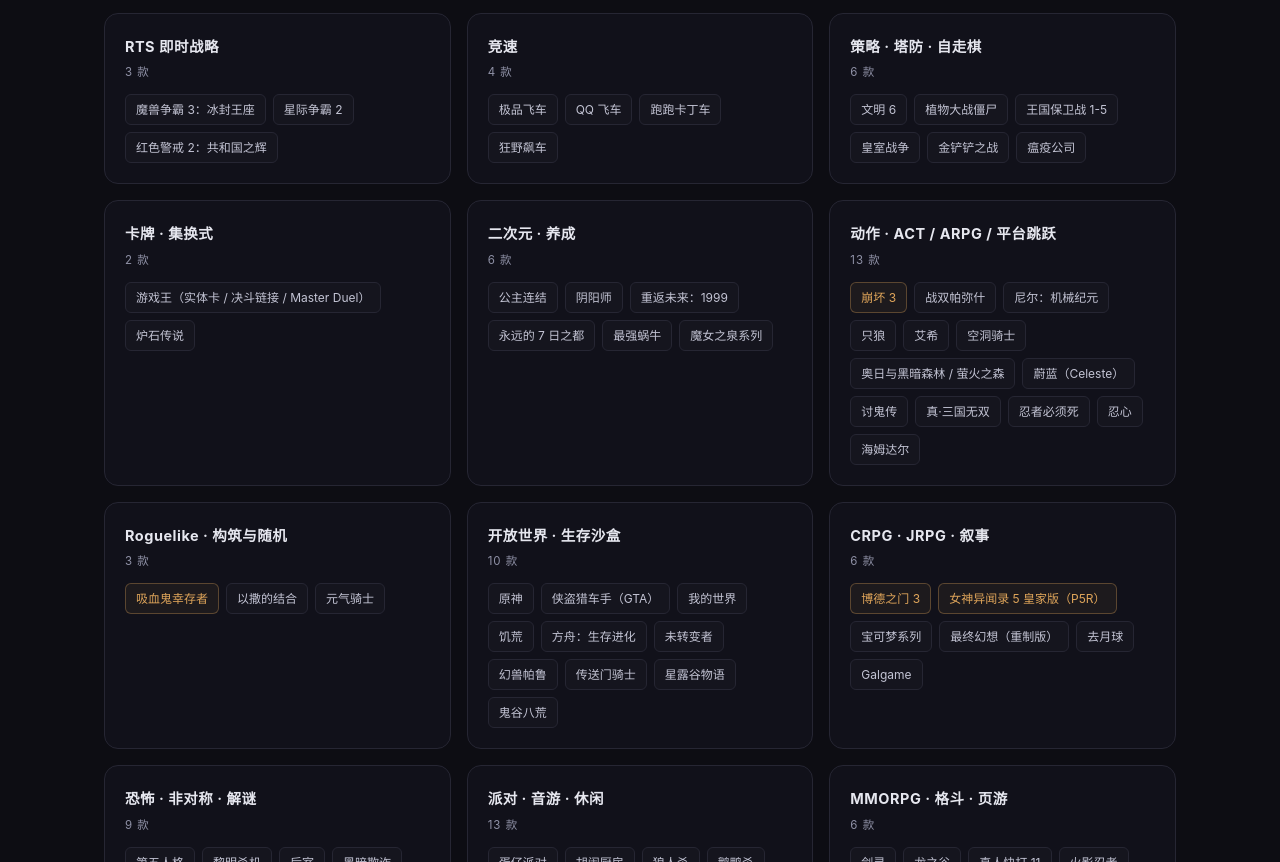
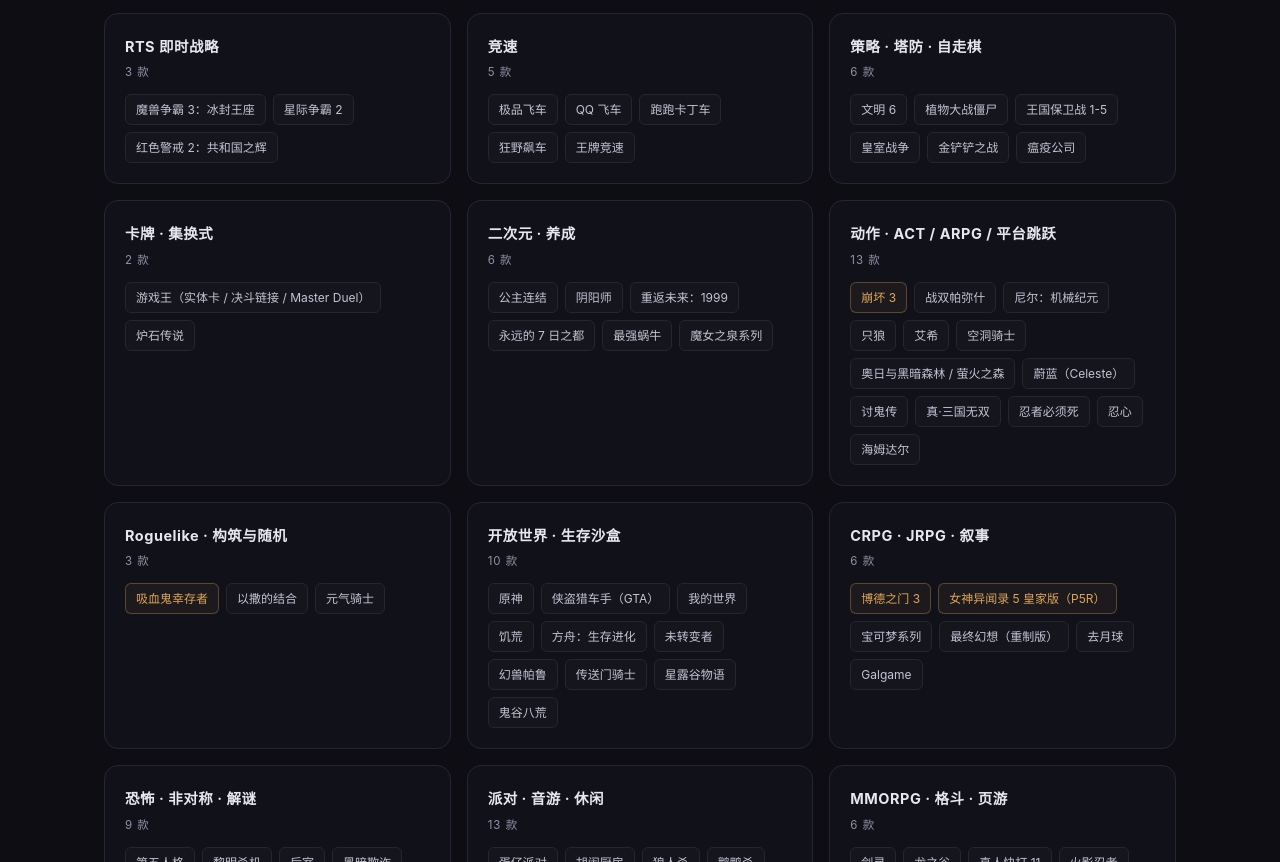
Before and after one commit to senyaolu-lab/portfolio, a plain HTML site: page 作品集主页.html in a window 1280 px wide. Shown: the part 1587-2449 px from the top of the page. Drawn offline with Linux system fonts and the light colour scheme.

Commit message:
游玩目录新增《王牌竞速》（竞速品类）

```diff
--- a/作品集主页.html
+++ b/作品集主页.html
@@ -188,8 +188,8 @@
       </div>
       <div class="gcat">
         <h4>竞速</h4>
-        <div class="cnt">4 款</div>
-        <div class="gtags"><span class="gtag">极品飞车</span><span class="gtag">QQ 飞车</span><span class="gtag">跑跑卡丁车</span><span class="gtag">狂野飙车</span></div>
+        <div class="cnt">5 款</div>
+        <div class="gtags"><span class="gtag">极品飞车</span><span class="gtag">QQ 飞车</span><span class="gtag">跑跑卡丁车</span><span class="gtag">狂野飙车</span><span class="gtag">王牌竞速</span></div>
       </div>
       <div class="gcat">
         <h4>策略 · 塔防 · 自走棋</h4>
```
Also changed, not shown: 1 other file.
